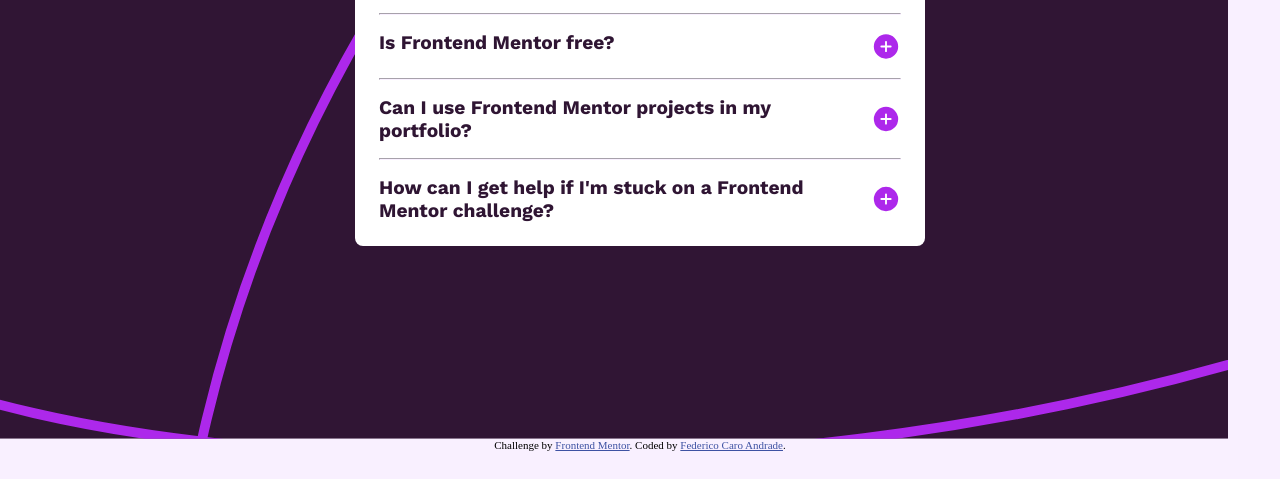
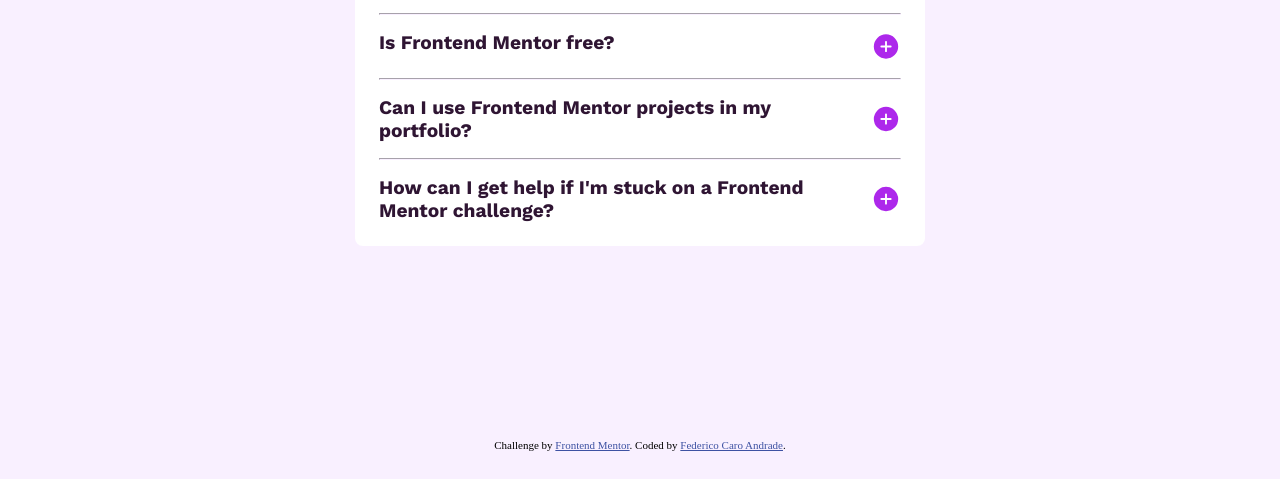
Before and after one commit to fedespot/faq-accordion, a plain HTML site: page index.html in a window 1280 px wide. Shown: the part 321-800 px from the top of the page. Drawn offline with nearby package versions, Linux system fonts and the light colour scheme.

Commit message:
Add files via upload

```diff
--- a/style.css
+++ b/style.css
@@ -104,6 +104,16 @@ hr{
 }
 
 @media (min-width: 600px){
+
+    body{
+
+            background-image: url(./assets/images/background-pattern-desktop.svg);
+            background-repeat: no-repeat;
+            background-size: contain;
+    }
+    .container{
+        background: none;
+    }
     .card{
         width: 570px;
     }
```
